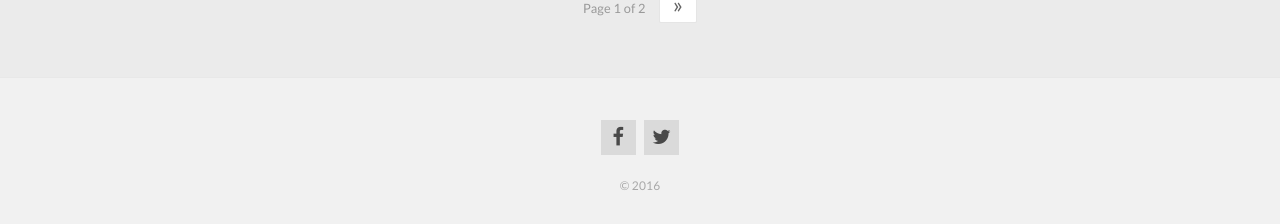
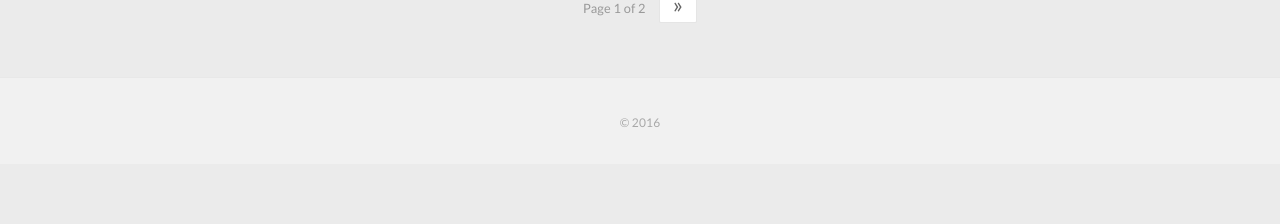
Before and after one commit to Berkeley-MOSC/blog, a Jekyll site: the page built from index.html, in a window 1280 px wide. Shown: the part 1775-1999 px from the top of the page. Built offline with Jekyll 4.4.1, drawn with Linux system fonts in a browser that asks for light colours; nearby versions of some CDN libraries; the list of posts is cut into pages by our own code; after the commit the page ends 1939 px from its top, so only the background shows below that.

Commit message:
Remove social icons

```diff
--- a/_includes/footer.html
+++ b/_includes/footer.html
@@ -1,8 +1,5 @@
 <footer class="footer t-center">
   <div class="container">
-
-    {% include social-icons.html %}
-
     <small>&copy; {{ site.time | date: '%Y' }}</small>
   </div>
 </footer>
```
